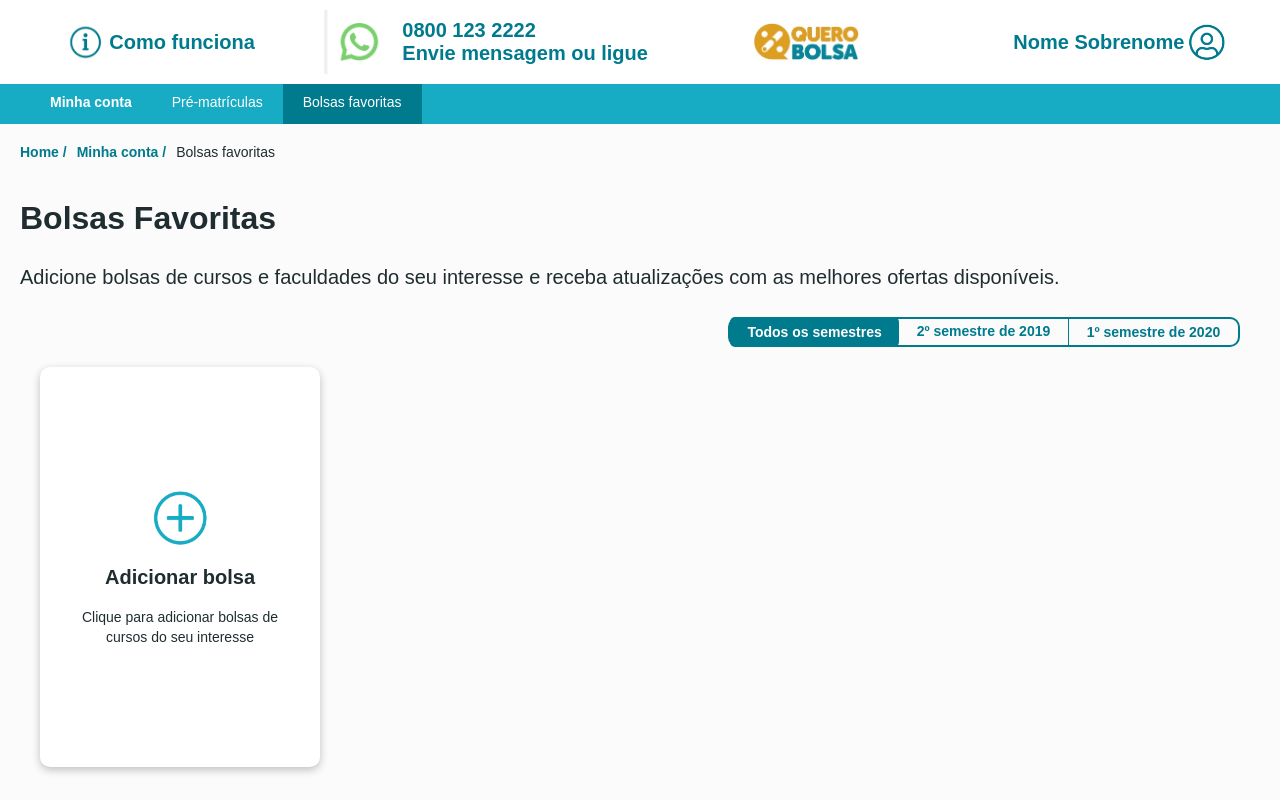
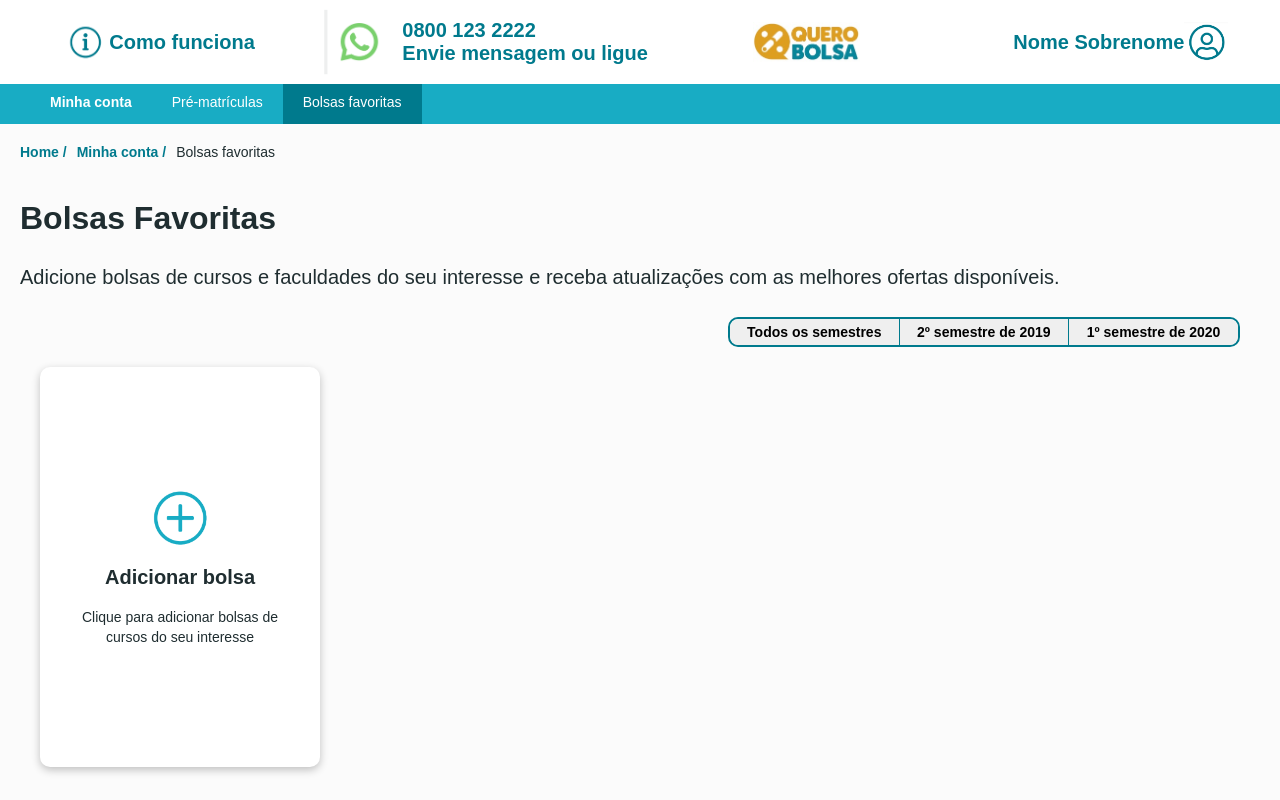
Before and after one commit to Raissa-Cardoso/Desafio-front-end, a Vue app in the folder desafio-front-end/: page / in a window 1280 px wide. Shown: the top 800 px of the page. Built offline with nearby package versions, Linux system fonts and the light colour scheme.

Commit message:
feat: create semester filter

```diff
--- a/desafio-front-end/src/pages/HomePage.vue
+++ b/desafio-front-end/src/pages/HomePage.vue
@@ -19,9 +19,9 @@
         <h2>Adicione bolsas de cursos e faculdades do seu interesse e receba atualizações com as
             melhores ofertas disponíveis.</h2>
         <div class="semester ">
-            <div>Todos os semestres</div>
-            <div>2º semestre de 2019</div>
-            <div>1º semestre de 2020</div>
+            <button id="allSemesters" class="buttonSelected" v-on:click="buttonChecked('allSemesters')">Todos os semestres</button>
+            <button id="2019.2" class="buttonUnselected" v-on:click="buttonChecked('2019.2')">2º semestre de 2019</button>
+            <button id="2020.1" class="buttonUnselected" v-on:click="buttonChecked('2020.1')">1º semestre de 2020</button>
         </div>
         <div class="cards">
             <div class="card">
@@ -46,7 +46,8 @@ export default {
         return {
             modal: "",
             mask: "",
-            offers: []
+            offers: [],
+            offersFilter:[]
         }
     },
     methods: {
@@ -63,6 +64,26 @@ export default {
         },
         deleteOffers:function(index){
             document.querySelectorAll('.mainCard').length!=1?document.querySelectorAll('.mainCard').item(index).remove():document.querySelector('.mainCard').remove()
+        },
+        buttonChecked:function(id){
+            document.querySelectorAll('.semester button').forEach(element=>{
+                if(element.classList=='buttonSelected'){
+                    element.classList.remove('buttonSelected')
+                    element.classList.add('buttonUnselected')
+                }
+            })
+            document.getElementById(id).classList.remove('buttonUnselected')
+            document.getElementById(id).classList.add('buttonSelected')
+            if(id!=='allSemesters'){
+                this.offers.forEach(offer=>{
+                if(offer.enrollment_semester==id){
+                    this.offersFilter=offer
+                }
+                this.offers=this.offersFilter
+            })
+            }
+            console.log(this.offersFilter)
+
         }
     },
     components: {
@@ -150,28 +171,27 @@ h2,
     border: solid 2px var(--color-secondary-blue);
 }
 
-.semester div {
+.semester button {
     display: flex;
     align-items: center;
     justify-content: center;
-    font-size: var(--font-size-small);
+    font-size: var(--font-size-smallest);
     font-weight: bold;
-    height: 60px;
+    height: 100%;
     width: 100%;
+    border: none;
+    cursor: pointer;
 }
 
-.semester :nth-child(1) {
-    color: var(--color-font-white);
-    background-color: var(--color-secondary-blue);
+.semester :nth-child(1){
+    border-bottom-left-radius: 9px;
+    border-top-left-radius: 9px;
+    border-right: solid 1px var(--color-secondary-blue);
 }
 
-.semester :nth-child(2) {
-    border-bottom: solid 2px var(--color-secondary-blue);
-}
-
-.semester :nth-child(2),
-.semester :nth-child(3) {
-    color: var(--color-secondary-blue);
+.semester :nth-child(3){
+    border-bottom-right-radius: 9px;
+    border-top-right-radius: 9px;
 }
 
 .cards {
```
